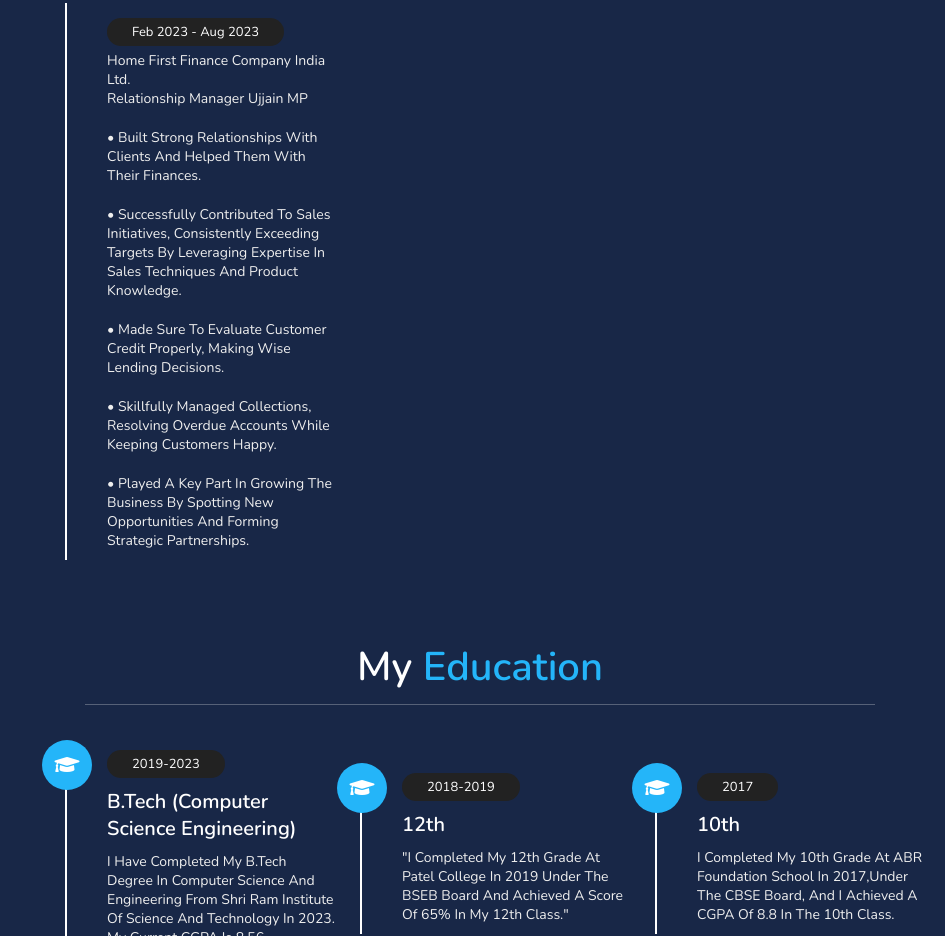
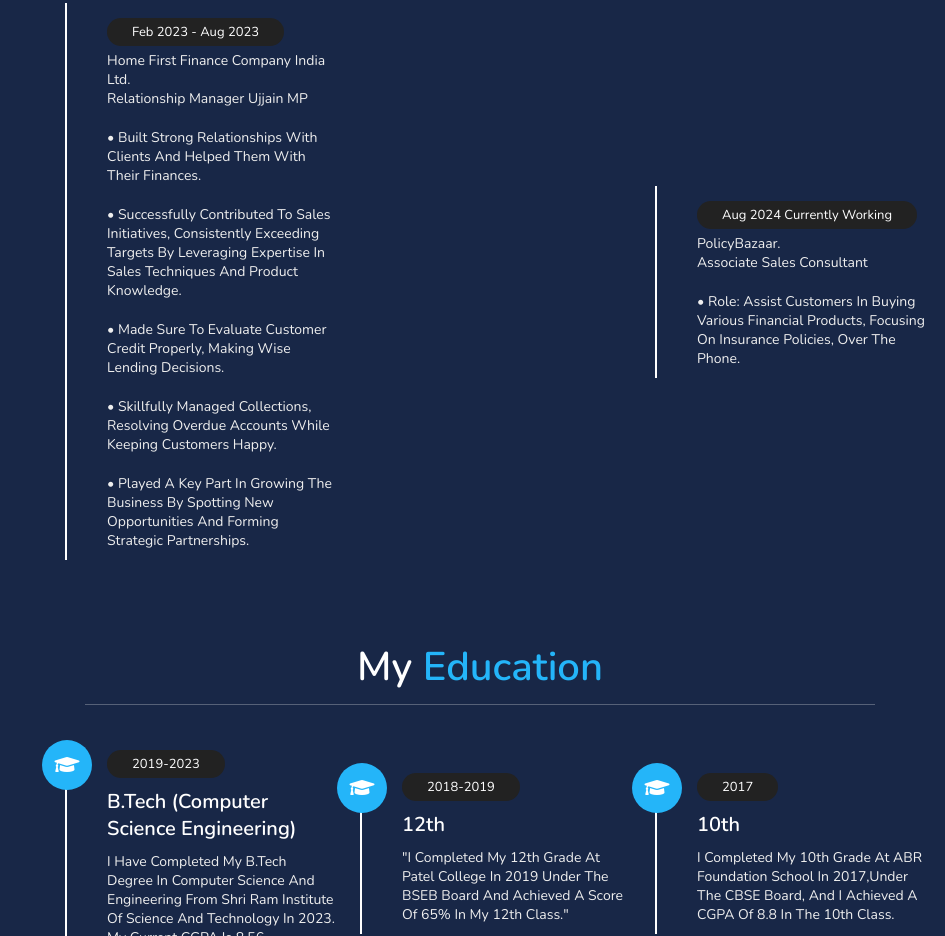
Before and after one commit to saurabhkumar02/PortfolioW, a plain HTML site: page index.html in a window 1280 px wide. Shown: the part 1375-2311 px from the top of the page, without its empty margins (335-1280 px from the left). Drawn offline with nearby package versions, Linux system fonts and the light colour scheme.

Commit message:
Update index.html

```diff
--- a/index.html
+++ b/index.html
@@ -139,6 +139,13 @@
                         <p>• Played a key part in growing the business by spotting new opportunities and forming strategic partnerships.</p>
 
             </div>
+            <div class="box-container">
+                <div class="box">
+                    <div class="box-container"></div>
+                    <span>Aug 2024 Currently working</span>
+                    <p> PolicyBazaar.<br>
+                         Associate Sales Consultant<br>
+                        <p> •  Role: Assist customers in buying various financial products, focusing on insurance policies, over the phone. </p>
         </div>
 
     </section>
```
